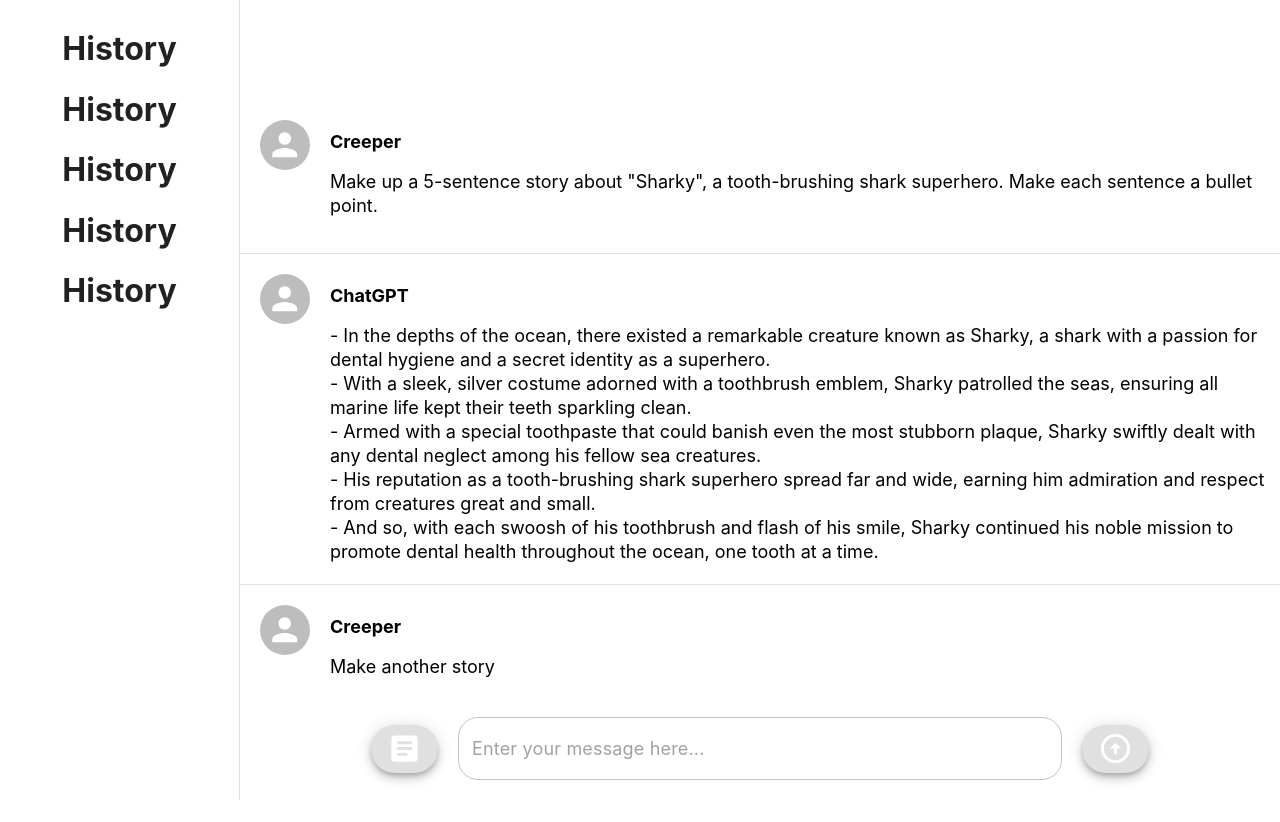
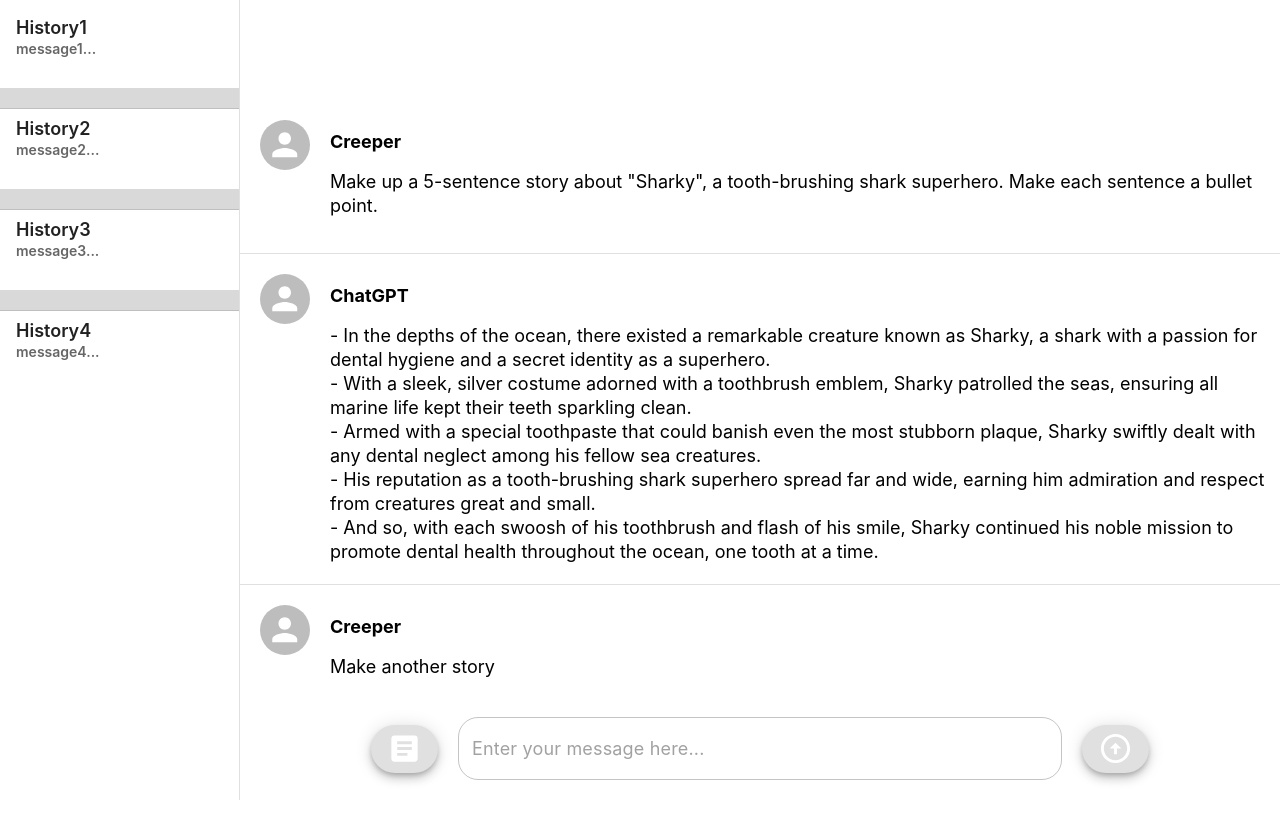
Before and after one commit to kiwi142857/SE3330-SE2320-UniGPT-Frontend, a React (Create React App) app: page /botChat in a window 1280 px wide. Shown: the top 822 px of the page. Built offline with nearby package versions, Linux system fonts and the light colour scheme; a web font is replaced by a local one.

Commit message:
feat: 完成ChatHistoryList , ChatHistoryItem

```diff
--- a/src/components/ChatHistoryItem.tsx
+++ b/src/components/ChatHistoryItem.tsx
@@ -1,10 +1,15 @@
 import React from "react";
+import {Box} from "@mui/system";
+import {ListItem, ListItemButton, Typography} from "@mui/material";
+import '../css/ChatHistory.css'
+import theme from "./theme";
 
-const ChatHistoryItem = ()=> {
+const ChatHistoryItem = ({title, message, selected} : {title:string, message: string, selected: boolean})=> {
     return (
-        <>
-            <h1>History</h1>
-        </>
+        <ListItemButton className="chat-history-item">
+            <div className="chat-history-item-title" >{title}</div>
+            <div className="chat-history-item-message" style={{color: theme.palette.primary.light}}>{message}</div>
+        </ListItemButton>
     );
 };
 
--- /dev/null
+++ b/src/components/ChatHistoryList.tsx
@@ -0,0 +1,53 @@
+import ChatHistoryItem from "./ChatHistoryItem";
+import {Divider, List} from "@mui/material";
+import React, {useState} from "react";
+import chatHistoryItem from "./ChatHistoryItem";
+import theme from "./theme.tsx";
+
+interface ChatHistory {
+    title: string,
+    message: string,
+}
+//暂时将数据写死
+const chatHistoryData: ChatHistory[] = [
+    {
+        title: "History1",
+        message: "message1...",
+    },
+    {
+        title: "History2",
+        message: "message2...",
+    },
+    {
+        title: "History3",
+        message: "message3...",
+    },
+    {
+        title: "History4",
+        message: "message4...",
+    },
+];
+
+const ChatHistoryList = ()=> {
+    const [selectedIndex, setSelectedIndex] = useState(-1);
+    return (
+        <List>
+            {chatHistoryData.map((chatHistory: ChatHistory,index) =>
+                <React.Fragment key={index}>
+                    <ChatHistoryItem
+                        title={chatHistory.title}
+                        message={chatHistory.message}
+                        selected={false}
+                    />
+                    {index !== chatHistoryData.length - 1 &&
+                        <Divider
+                            className="chat-history-divider"
+                            style={{ backgroundColor: theme.palette.secondary.main}}
+                        />}
+                </React.Fragment>
+            )}
+        </List>
+    )
+};
+
+export default ChatHistoryList;
--- /dev/null
+++ b/src/css/ChatHistory.css
@@ -0,0 +1,27 @@
+.chat-history-item {
+    display: flex;
+    flex-direction: column;
+    align-items: flex-start!important;
+    height: 80px;
+}
+.chat-history-divider {
+    height: 20px;
+}
+.chat-history-item-title {
+    font-family: Inter;
+    font-size: 18px;
+    font-weight: 600;
+    line-height: 24px;
+    letter-spacing: 0em;
+    text-align: left;
+
+}
+.chat-history-item-message {
+    font-family: Inter;
+    font-size: 14px;
+    font-weight: 600;
+    line-height: 18px;
+    letter-spacing: 0em;
+    text-align: left;
+
+}
--- a/src/css/OneChat.css
+++ b/src/css/OneChat.css
@@ -35,10 +35,6 @@
     margin-left: 90px;
     display: flex;
     align-items: flex-start;
-    font-family: "Inter";
-    font-size: 18px;
-    font-weight: 400;
-    line-height: 24px;
     letter-spacing: 0em;
     text-align: left;
     white-space: pre-wrap;
--- a/src/page/BotChatPage.tsx
+++ b/src/page/BotChatPage.tsx
@@ -1,10 +1,6 @@
 import {
     Drawer,
-    Fab,
     List,
-    ListItem,
-    ListItemButton,
-    ListItemText,
 } from "@mui/material";
 import { Box } from "@mui/system";
 import React from 'react';
@@ -14,7 +10,7 @@ import '../css/App.css'
 import '../css/BotChatPage.css'
 import PromptInput from "../components/PromptInput";
 import Navigator from "../components/Navigator.tsx";
-import ChatHistoryItem from "../components/ChatHistoryItem.tsx";
+import ChatHistoryList from "../components/ChatHistoryList.tsx";
 
 // bot聊天页
 let drawerWidth = 240;
@@ -34,15 +30,7 @@ const BotChatPage = () => {
                         [`& .MuiDrawer-paper`]: { width: drawerWidth, boxSizing: 'border-box' },
                     }}
                 >
-                    <Box sx={{ overflow: 'auto' }}>
-                        <List>
-                            <ChatHistoryItem />
-                            <ChatHistoryItem />
-                            <ChatHistoryItem />
-                            <ChatHistoryItem />
-                            <ChatHistoryItem />
-                        </List>
-                    </Box>
+                    <ChatHistoryList />
                 </Drawer>
 
                 <Box
```
